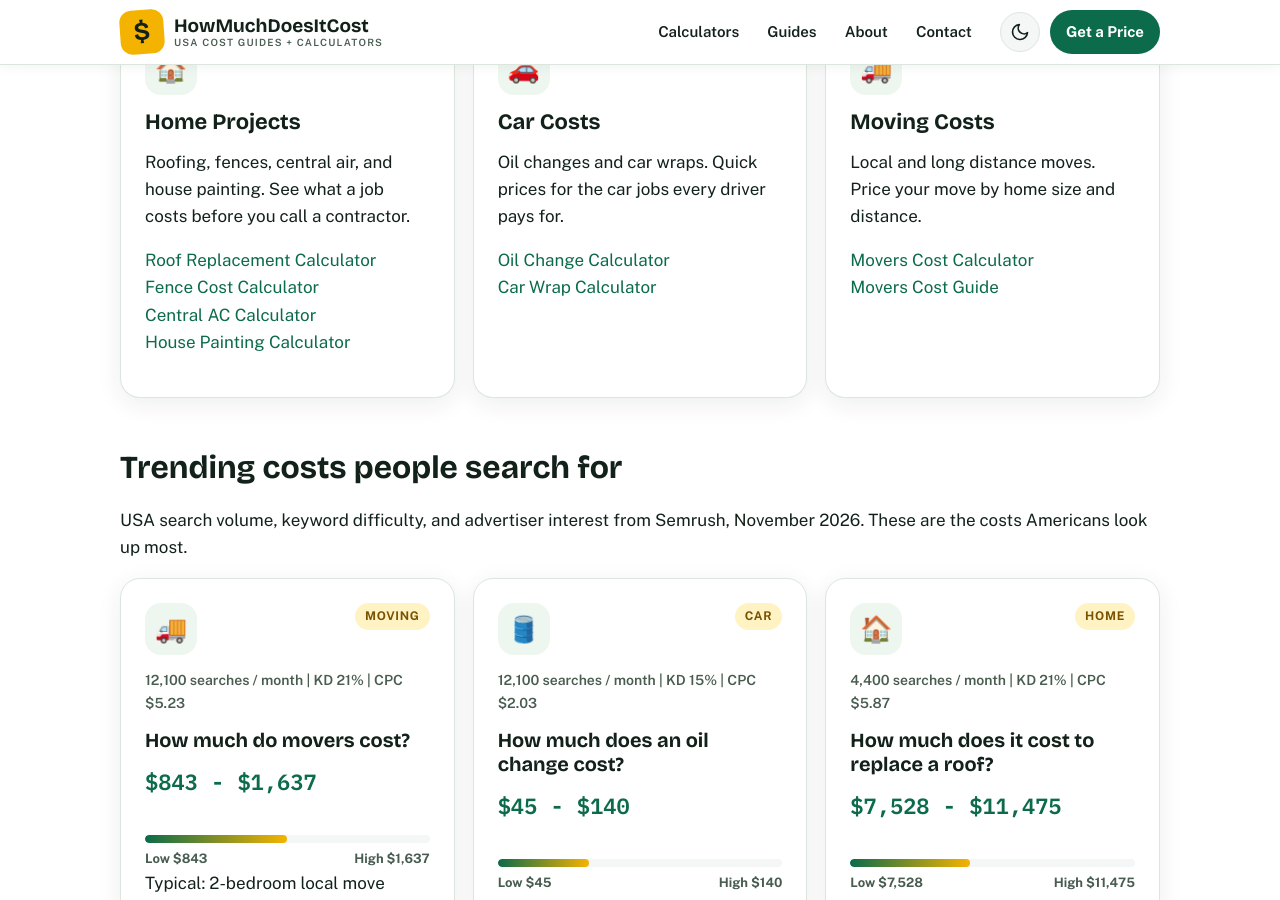
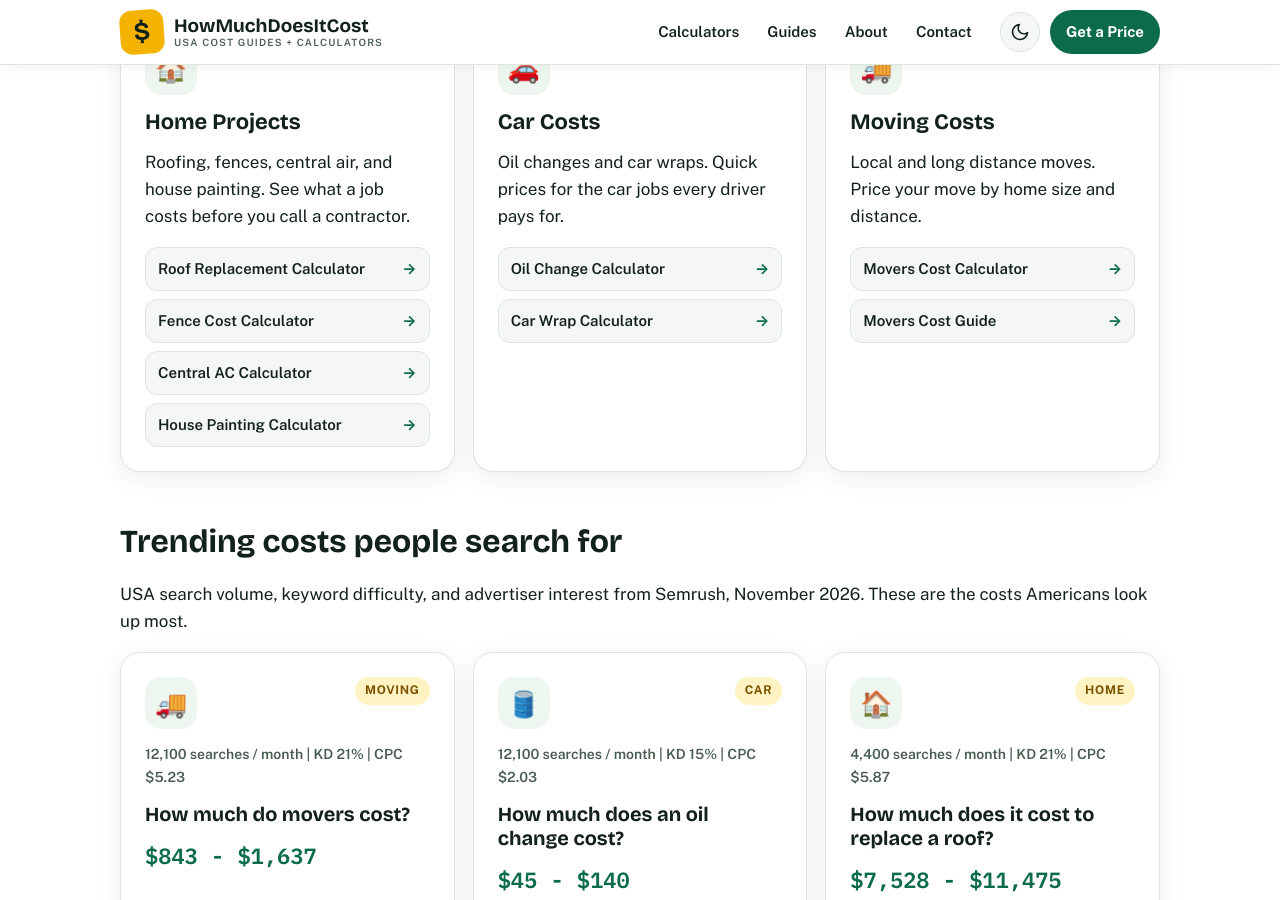
Before and after one commit to zaidmeo09-dhangal/howmuchdoesitcostusa, a Jekyll site: the page built from index.md, in a window 1280 px wide and 900 px high, scrolled down 777 px. Built offline with Jekyll 4.4.1, drawn with Linux system fonts in a browser that asks for light colours.

Commit message:
Initial deploy: add index.md

```diff
--- a/index.md
+++ b/index.md
@@ -83,24 +83,30 @@ schema: |
       <span class="card-icon" aria-hidden="true">🏠</span>
       <h3><a href="{{ '/tools/' | relative_url }}">Home Projects</a></h3>
       <p>Roofing, fences, central air, and house painting. See what a job costs before you call a contractor.</p>
-      <p><a href="{{ '/roof-replacement-cost-calculator/' | relative_url }}">Roof Replacement Calculator</a><br>
-      <a href="{{ '/fence-cost-calculator/' | relative_url }}">Fence Cost Calculator</a><br>
-      <a href="{{ '/central-ac-installation-cost-calculator/' | relative_url }}">Central AC Calculator</a><br>
-      <a href="{{ '/house-painting-cost-calculator/' | relative_url }}">House Painting Calculator</a></p>
+      <ul class="bucket-links">
+        <li><a href="{{ '/roof-replacement-cost-calculator/' | relative_url }}">Roof Replacement Calculator <span aria-hidden="true">&rarr;</span></a></li>
+        <li><a href="{{ '/fence-cost-calculator/' | relative_url }}">Fence Cost Calculator <span aria-hidden="true">&rarr;</span></a></li>
+        <li><a href="{{ '/central-ac-installation-cost-calculator/' | relative_url }}">Central AC Calculator <span aria-hidden="true">&rarr;</span></a></li>
+        <li><a href="{{ '/house-painting-cost-calculator/' | relative_url }}">House Painting Calculator <span aria-hidden="true">&rarr;</span></a></li>
+      </ul>
     </div>
     <div class="card bucket">
       <span class="card-icon" aria-hidden="true">🚗</span>
       <h3><a href="{{ '/tools/' | relative_url }}">Car Costs</a></h3>
       <p>Oil changes and car wraps. Quick prices for the car jobs every driver pays for.</p>
-      <p><a href="{{ '/oil-change-cost-calculator/' | relative_url }}">Oil Change Calculator</a><br>
-      <a href="{{ '/car-wrap-cost-calculator/' | relative_url }}">Car Wrap Calculator</a></p>
+      <ul class="bucket-links">
+        <li><a href="{{ '/oil-change-cost-calculator/' | relative_url }}">Oil Change Calculator <span aria-hidden="true">&rarr;</span></a></li>
+        <li><a href="{{ '/car-wrap-cost-calculator/' | relative_url }}">Car Wrap Calculator <span aria-hidden="true">&rarr;</span></a></li>
+      </ul>
     </div>
     <div class="card bucket">
       <span class="card-icon" aria-hidden="true">🚚</span>
       <h3><a href="{{ '/tools/' | relative_url }}">Moving Costs</a></h3>
       <p>Local and long distance moves. Price your move by home size and distance.</p>
-      <p><a href="{{ '/movers-cost-calculator/' | relative_url }}">Movers Cost Calculator</a><br>
-      <a href="{{ '/blog/how-much-do-movers-cost/' | relative_url }}">Movers Cost Guide</a></p>
+      <ul class="bucket-links">
+        <li><a href="{{ '/movers-cost-calculator/' | relative_url }}">Movers Cost Calculator <span aria-hidden="true">&rarr;</span></a></li>
+        <li><a href="{{ '/blog/how-much-do-movers-cost/' | relative_url }}">Movers Cost Guide <span aria-hidden="true">&rarr;</span></a></li>
+      </ul>
     </div>
   </div>
 </section>
```
